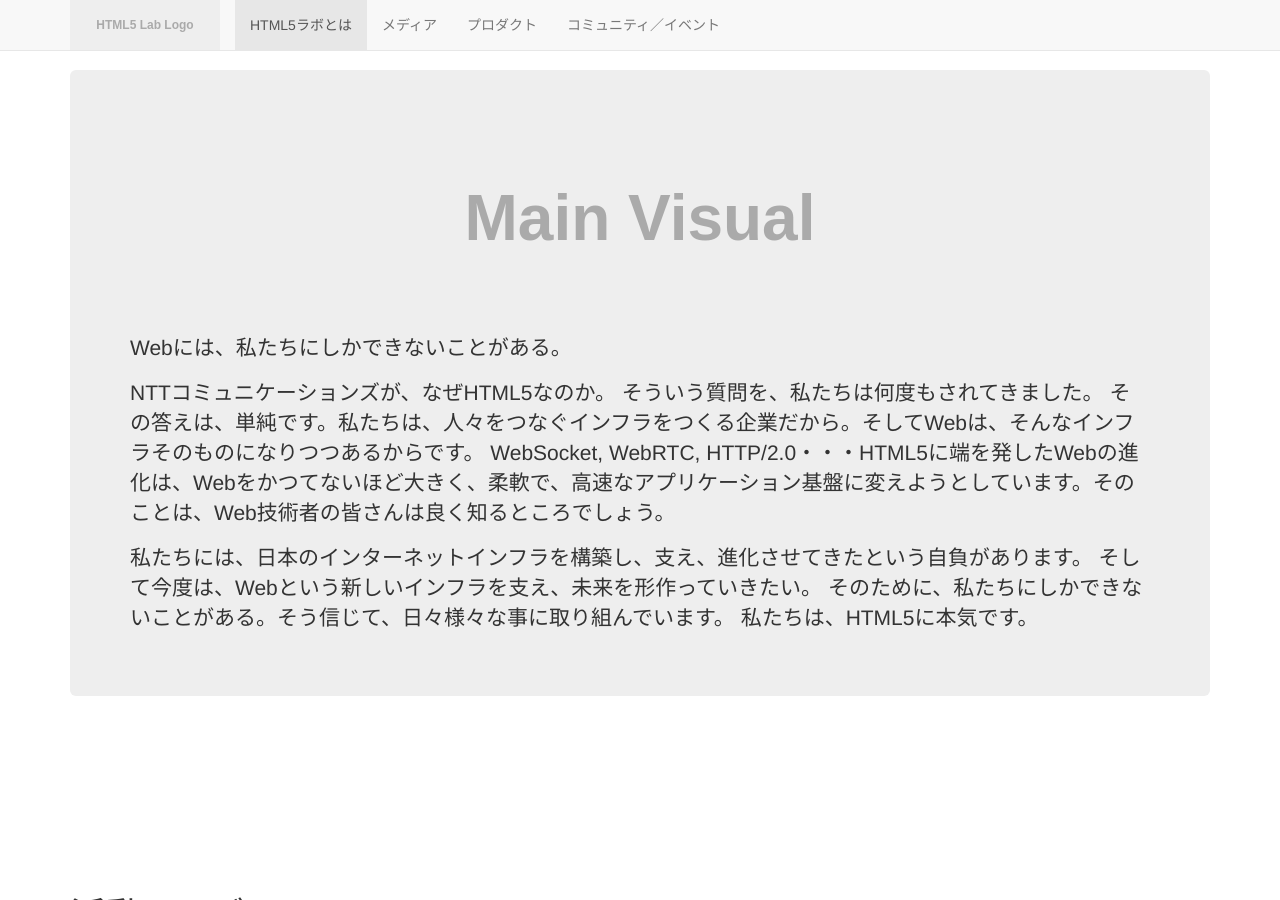
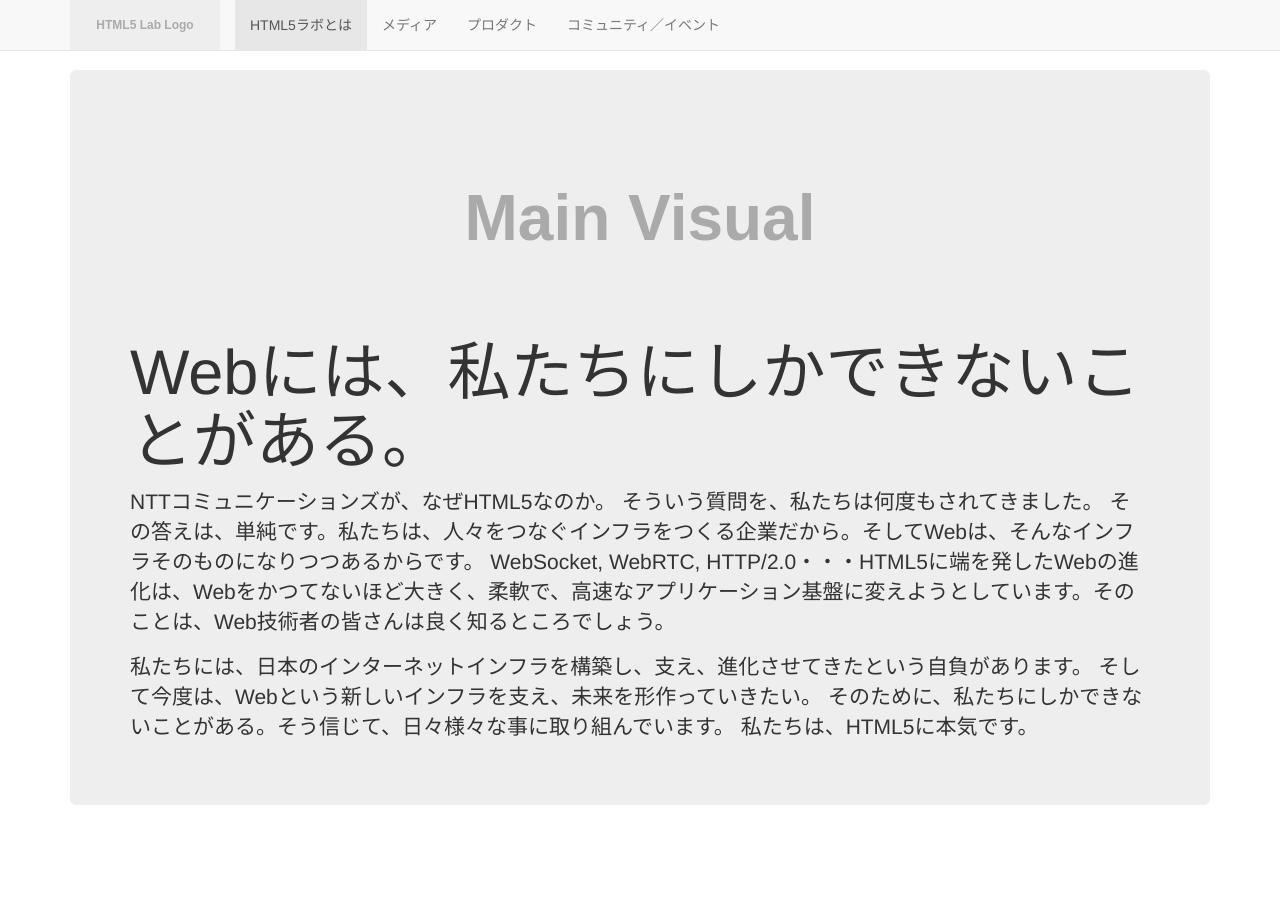
Before and after one commit to nttcom-html5lab/nttcom-html5lab.github.io, a Jekyll site: the page built from index.html, in a window 1280 px wide and 900 px high. Built offline with Jekyll 4.4.1, drawn with Linux system fonts in a browser that asks for light colours.

```diff
--- a/index.html
+++ b/index.html
@@ -6,7 +6,7 @@ description: WebRTCは、ブラウザ同士でリアルタイムに映像、音
 <section id="about" class="hl-section">
     <div class="jumbotron">
         <p><img class="img-responsive" data-src="../js/holder.js/1020x200/text:Main Visual" alt="NTTコミュニケーションズ HTML5ラボ ロゴ"></p>
-        <p>Webには、私たちにしかできないことがある。</p>
+        <h1>Webには、私たちにしかできないことがある。</h1>
         <p>NTTコミュニケーションズが、なぜHTML5なのか。
             そういう質問を、私たちは何度もされてきました。
             その答えは、単純です。私たちは、人々をつなぐインフラをつくる企業だから。そしてWebは、そんなインフラそのものになりつつあるからです。
```
